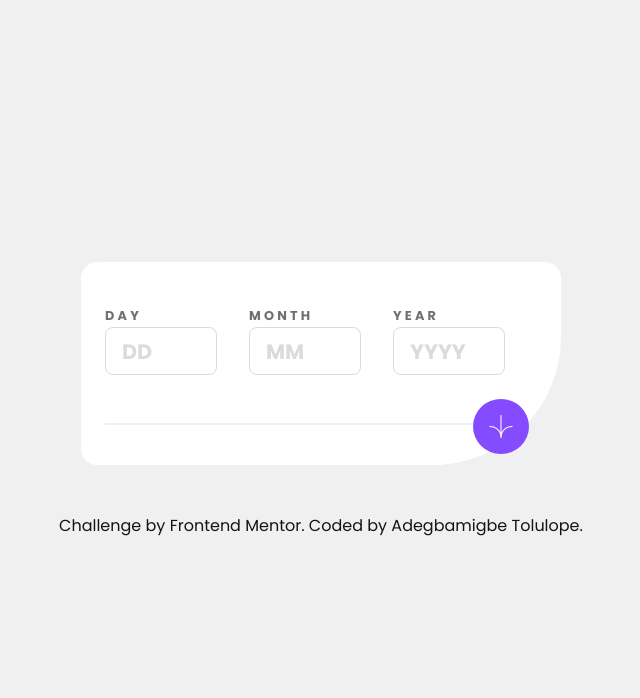
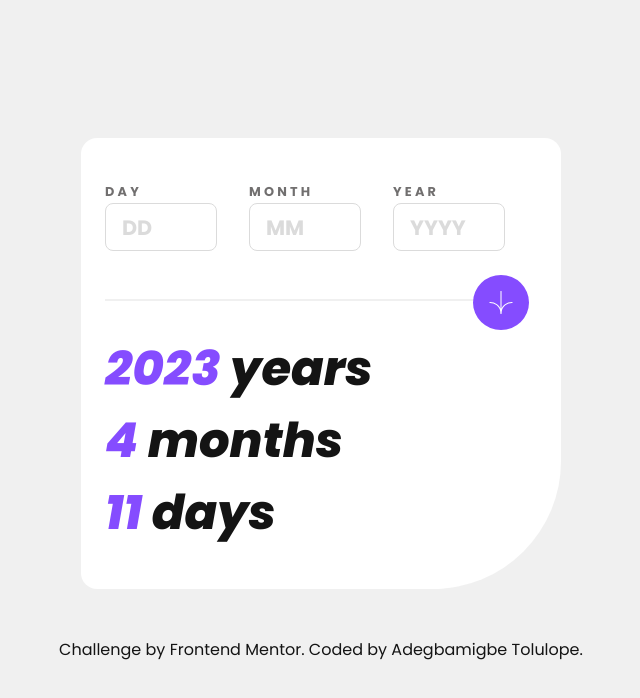
Before and after one commit to TheTreeveloper/Age-calculator-app, a React (Vite) app: page / in a window 1280 px wide. Shown: the top 698 px of the page, without its empty margins (319-959 px from the left). Built offline with nearby package versions, Linux system fonts and the light colour scheme.

Commit message:
Added function to calculate age

```diff
--- a/src/parameters.jsx
+++ b/src/parameters.jsx
@@ -6,6 +6,14 @@ export const Parameters = () => {
     const [year, setYear] = useState('');
     const [showError, setShowError] = useState(false);
     const [errorMessage, setErrorMessage] = useState('');
+
+    const currentYear = new Date().getFullYear() - 1;
+    const currentMonth = new Date().getMonth() + 1;
+    const currentDay = new Date().getDate() + 1;
+
+    const [ageInYears, setAgeInYears] = useState('- -');
+    const [ageInMonths, setAgeInMonths] = useState(0);
+    const [ageInDays, setAgeInDays] = useState(0);
 
     const handleClick = () => {
         if (day === "" || month === "" || year === "") {
@@ -56,6 +64,29 @@ export const Parameters = () => {
         }
     }
 
+    useEffect(() => {
+        let birthYear = year;
+        let birthMonth = month;
+        let birthDay = day;
+        const ageInYears = currentYear - birthYear + " ";
+        const ageInMonths = () => {
+            if (birthMonth > currentMonth) {
+                return (ageInYears - 1);
+            } else if (birthMonth === currentMonth && birthDay > currentDay) {
+                return ageInYears - 1;
+            } else {
+                return currentMonth - birthMonth + " ";
+            }
+        };
+        const ageInDays = currentDay - birthDay + " ";
+
+        setAgeInYears(ageInYears);
+        setAgeInMonths(ageInMonths);
+        setAgeInDays(ageInDays);
+
+        console.log(ageInMonths)
+    }, [year, month, day])
+
 
 
     return (
@@ -103,6 +134,20 @@ export const Parameters = () => {
             <hr />
                         <img src="./images/icon-arrow.svg" alt="arrow down" id="arrow-button" onClick={handleClick}/>
             </div>
+
+        <div className="calculator">
+            <p><span>{ageInYears}</span>years</p>
+            <p><span>{ageInMonths}</span>months</p>
+            <p><span>{ageInDays}</span>days</p>
+        </div>
         </div>
     )
 }
+
+
+// export const Calculator = () => {
+
+//     return (
+
+//     );
+// }
```
